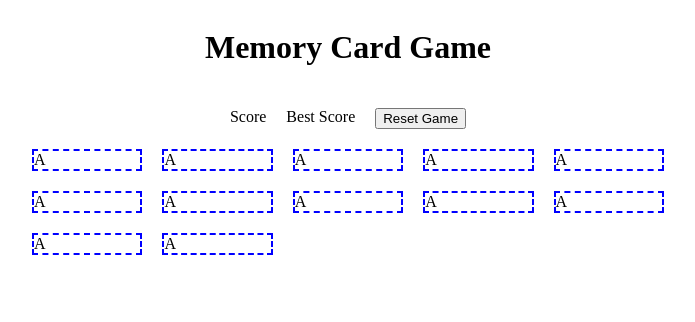
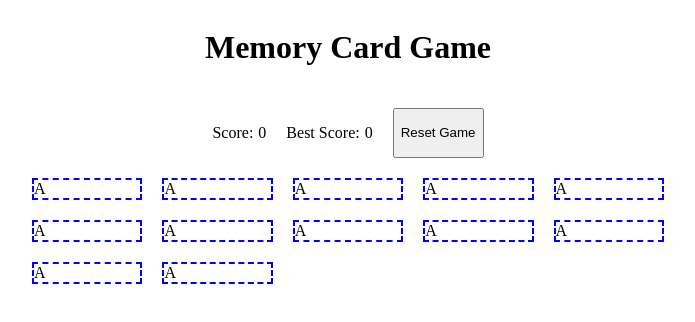
Before and after one commit to sameeksha-dalvi/memory-card-game, a React (Vite) app: page / in a window 1280 px wide. Shown: the top 322 px of the page, without its empty margins (292-987 px from the left). Built offline with nearby package versions, Linux system fonts and the light colour scheme.

Commit message:
feat: create Score component and resue it for score and best score

```diff
--- a/src/App.css
+++ b/src/App.css
@@ -8,6 +8,11 @@
 .score-section{
   display: flex;
   gap: 20px;
+}
+
+.current-score,.best-score{
+  display: flex;
+  gap: 5px;
 }
 
 .card-section{
--- a/src/App.jsx
+++ b/src/App.jsx
@@ -1,25 +1,39 @@
-//import { useState } from 'react'
+import { useState } from 'react'
 import './App.css'
 
-const Header = ({label}) =>{
-  return(
+const Header = ({ label }) => {
+  return (
     <>
-    <h1 className='game-header'>{label}</h1>
+      <h1 className='game-header'>{label}</h1>
+    </>
+  )
+}
+
+const Score = ({ className, label, value }) => {
+
+  return (
+    <>
+      <div className={className}>
+        <p>{label}:</p>
+        <p>{value}</p>
+      </div>
     </>
   )
 }
 
 function App() {
 
+  const [score, setScore] = useState(0);
+  const [bestScore, setBestScore] = useState(0)
 
   return (
 
     <>
       <div className="main-container">
-        <Header label="Memory Card Game"/>
+        <Header label="Memory Card Game" />
         <div className="score-section">
-          <div className="current-score">Score</div>
-          <div className="best-scrore">Best Score</div>
+          <Score className="current-score" label="Score" value={score} />
+          <Score className="best-score" label="Best Score" value={bestScore} />
           <button>Reset Game</button>
         </div>
         <div className="card-section">
```
